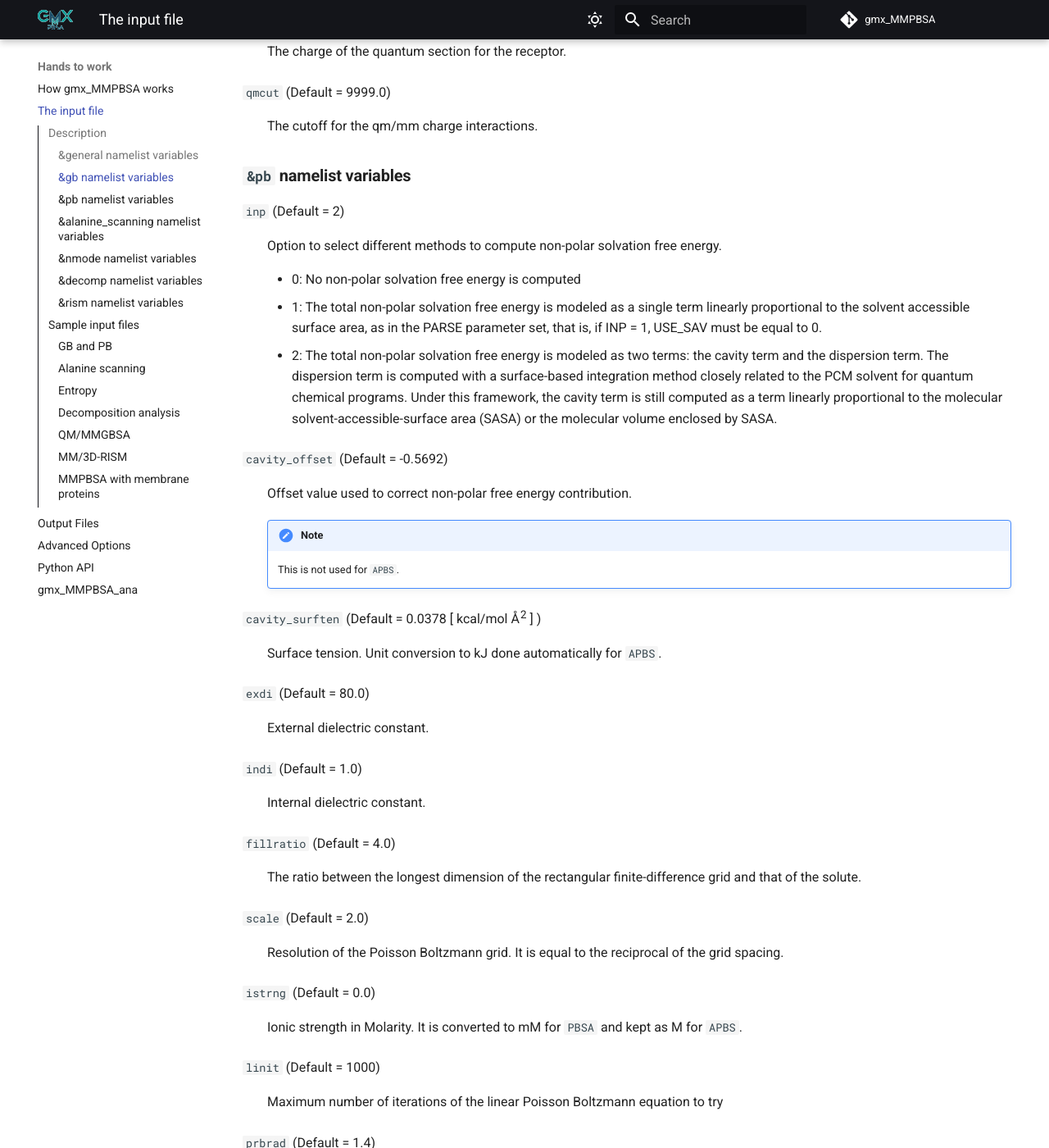
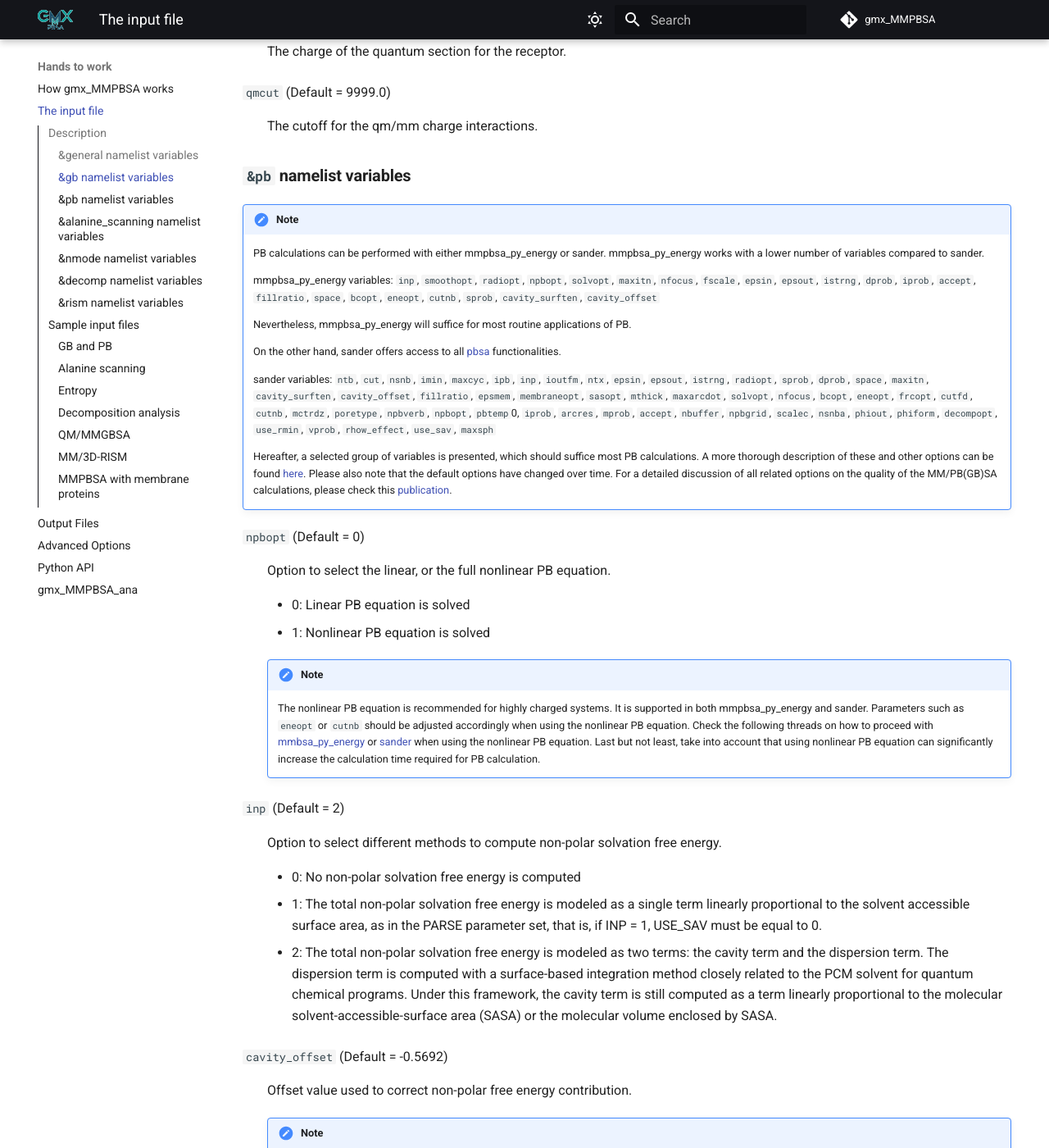
Before and after one commit to Valdes-Tresanco-MS/gmx_MMPBSA, an MkDocs documentation site: the page built from docs/input_file.md, in a window 1280 px wide and 1400 px high, scrolled down 10015 px. Shown: the whole window at 82% size. Built offline with MkDocs 1.6.1 and Material for MkDocs 9.7.7, drawn with Linux system fonts in a browser that asks for light colours; comment, search, counter and statistics services are not loaded; some of the changed text lies outside the part shown.

Commit message:
improve PB documentation

```diff
--- a/docs/input_file.md
+++ b/docs/input_file.md
@@ -433,6 +433,44 @@ Avoid inconsistencies with defined internal temperature (298.15 K) when `nmode`
 
 ### **`&pb` namelist variables**
 
+!!! note
+    PB calculations can be performed with either mmpbsa_py_energy or sander. mmpbsa_py_energy works with a lower number
+    of variables compared to sander.
+
+    mmpbsa_py_energy variables: `inp`, `smoothopt`, `radiopt`, `npbopt`, `solvopt`,
+    `maxitn`, `nfocus`, `fscale`, `epsin`, `epsout`, `istrng`, `dprob`, `iprob`, `accept`, `fillratio`, `space`,
+    `bcopt`, `eneopt`, `cutnb`, `sprob`, `cavity_surften`, `cavity_offset`
+
+    Nevertheless, mmpbsa_py_energy will suffice for most routine applications of PB.
+
+    On the other hand, sander offers access to all [pbsa][5] functionalities.
+
+    sander variables: `ntb`, `cut`, `nsnb`, `imin`, `maxcyc`, `ipb`, `inp`, `ioutfm`, `ntx`, `epsin`, `epsout`,
+    `istrng`, `radiopt`, `sprob`, `dprob`, `space`, `maxitn`, `cavity_surften`, `cavity_offset`, `fillratio`,
+    `epsmem`, `membraneopt`, `sasopt`, `mthick`, `maxarcdot`, `solvopt`, `nfocus`, `bcopt`, `eneopt`, `frcopt`,
+    `cutfd`, `cutnb`, `mctrdz`, `poretype`, `npbverb`, `npbopt`, `pbtemp`0, `iprob`, `arcres`, `mprob`, `accept`,
+    `nbuffer`, `npbgrid`, `scalec`, `nsnba`, `phiout`, `phiform`, `decompopt`, `use_rmin`, `vprob`, `rhow_effect`,
+    `use_sav`, `maxsph`
+
+    Hereafter, a selected group of variables is presented, which should suffice most PB calculations. A more thorough
+    description of these and other options can be found [here][5]. Please also note that the default options have
+    changed over time. For a detailed discussion of all related options on the quality of the MM/PB(GB)SA calculations,
+    please check this [publication][6].
+
+`npbopt` (Default = 0)
+:   Option to select the linear, or the full nonlinear PB equation.
+
+    * 0: Linear PB equation is solved
+    * 1: Nonlinear PB equation is solved
+
+    !!! note
+        The nonlinear PB equation is recommended for highly charged systems. It is supported in both mmpbsa_py_energy
+        and sander. Parameters such as `eneopt` or `cutnb` should be adjusted accordingly when using the nonlinear PB
+        equation. Check the following threads on how to proceed with [mmbsa_py_energy](http://archive.ambermd.org/201203/0191.html)
+        or [sander](http://archive.ambermd.org/201610/0114.html) when using the nonlinear PB equation. Last but not
+        least, take into account that using nonlinear PB equation can significantly increase the calculation time
+        required for PB calculation.
+
 `inp` (Default = 2)
 :   Option to select different methods to compute non-polar solvation free energy.
 
@@ -448,7 +486,7 @@ Avoid inconsistencies with defined internal temperature (298.15 K) when `nmode`
 :   Offset value used to correct non-polar free energy contribution.
 
     !!! note
-        This is not used for `APBS`.
+        This is not used for `APBS`
 
 `cavity_surften` (Default = 0.0378  [ kcal/mol Å^2^ ] )
 :   Surface tension. Unit conversion to kJ done automatically for `APBS`.
```
Also changed, not shown: other parts of docs/input_file.md (+0 -5 lines).
